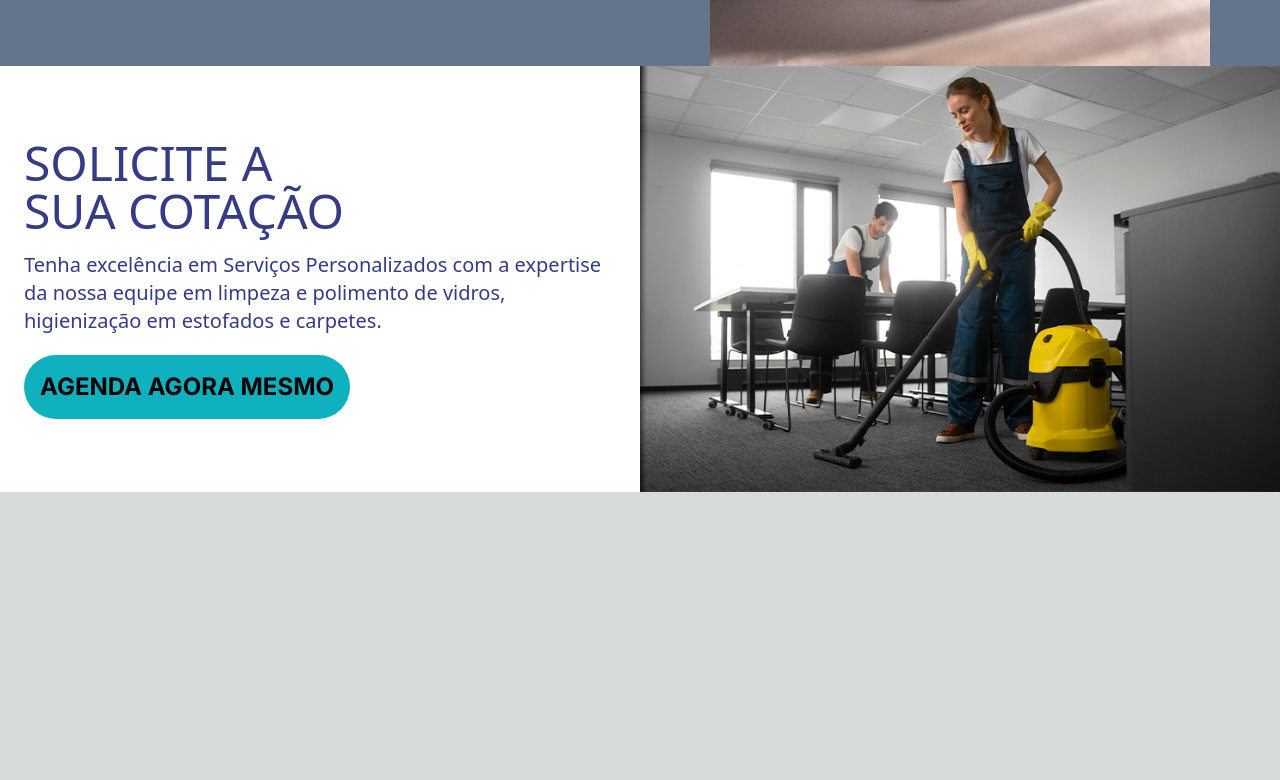
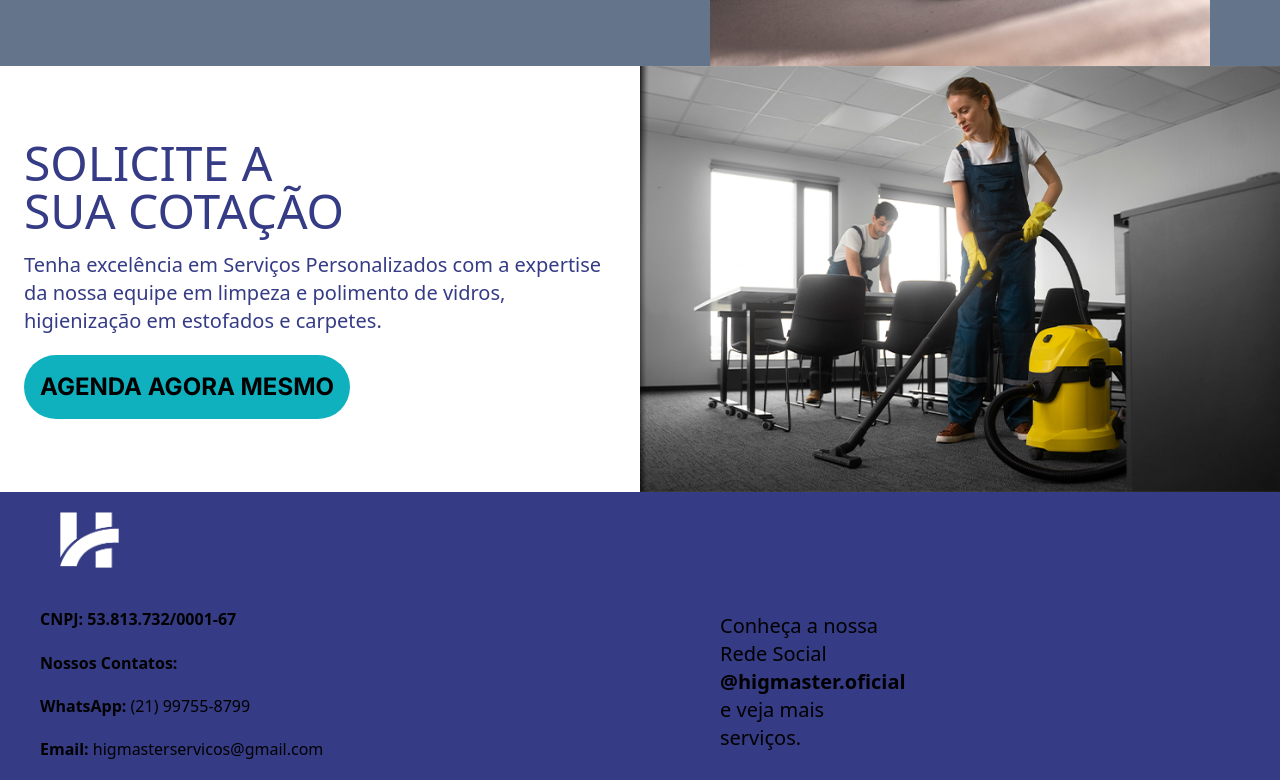
Before and after one commit to pguilhermef/higmaster, a Next.js app: page / in a window 1280 px wide. Shown: the part 1335-2115 px from the top of the page. Before the commit the page ends 1827 px from the top, so only its background shows below. Built offline with nearby package versions, Linux system fonts and the light colour scheme.

Commit message:
feat: Creates base of footer
]

```diff
--- a/src/app/page.js
+++ b/src/app/page.js
@@ -1,11 +1,13 @@
-import Quotation from "@/sections/Quotation";
-import Services from "@/sections/Services";
+import Footer from "@/app/sections/Footer";
+import Quotation from "@/app/sections/Quotation";
+import Services from "@/app/sections/Services";
 
 export default function Home() {
   return (
     <div className="flex flex-col justify-center bg-slate-500 min-h-screen">
       <Services />
       <Quotation />
+      <Footer />
     </div>
   );
 }
--- /dev/null
+++ b/src/app/sections/Footer.js
@@ -0,0 +1,31 @@
+import Image from "next/image";
+import Link from "next/link";
+
+import logo from "@/images/logo_white.png";
+
+function Footer () {
+  return(
+    <div className="flex flex-col sm:flex-row w-screen h-auto sm:h-72 bg-higblue">
+      <div className="flex flex-col items-center sm:items-start sm:ml-10 sm:w-2/4 bg-higblue">
+        <div className="">
+          <Image src={logo} alt='logo of higmaster' className="h-20 sm:h-14 w-auto m-5"/>
+        </div>
+        <div className="flex flex-col justify-evenly font-sans h-36 sm:h-48">
+          <strong>CNPJ: 53.813.732/0001-67</strong>
+          <div><strong>Nossos Contatos:</strong></div>
+          <Link href='https://wa.me/+5521997558799' className='cursor-pointer'><strong>WhatsApp:</strong> (21) 99755-8799</Link>
+          <div><strong>Email:</strong> higmasterservicos@gmail.com</div>
+        </div>
+      </div>
+      <div className="h-full">
+        <div className="flex flex-col justify-end font-sans sm:text-xl h-full ml-5 sm:ml-10">
+          <p>Conheça a nossa <br/> Rede Social</p>
+          <Link href='https://www.instagram.com/higmaster.oficial' className="font-semibold">@higmaster.oficial </Link>
+          <p className="mb-3 sm:mb-7">e veja mais <br/> serviços.</p>
+        </div>
+      </div>
+    </div>
+  );
+}
+
+export default Footer;
```
Also changed, not shown: src/app/sections/Quotation.js (renamed from src/sections/Quotation.js), src/app/sections/Services.js (renamed from src/sections/Services.js), src/images/logo_white.png (added).
